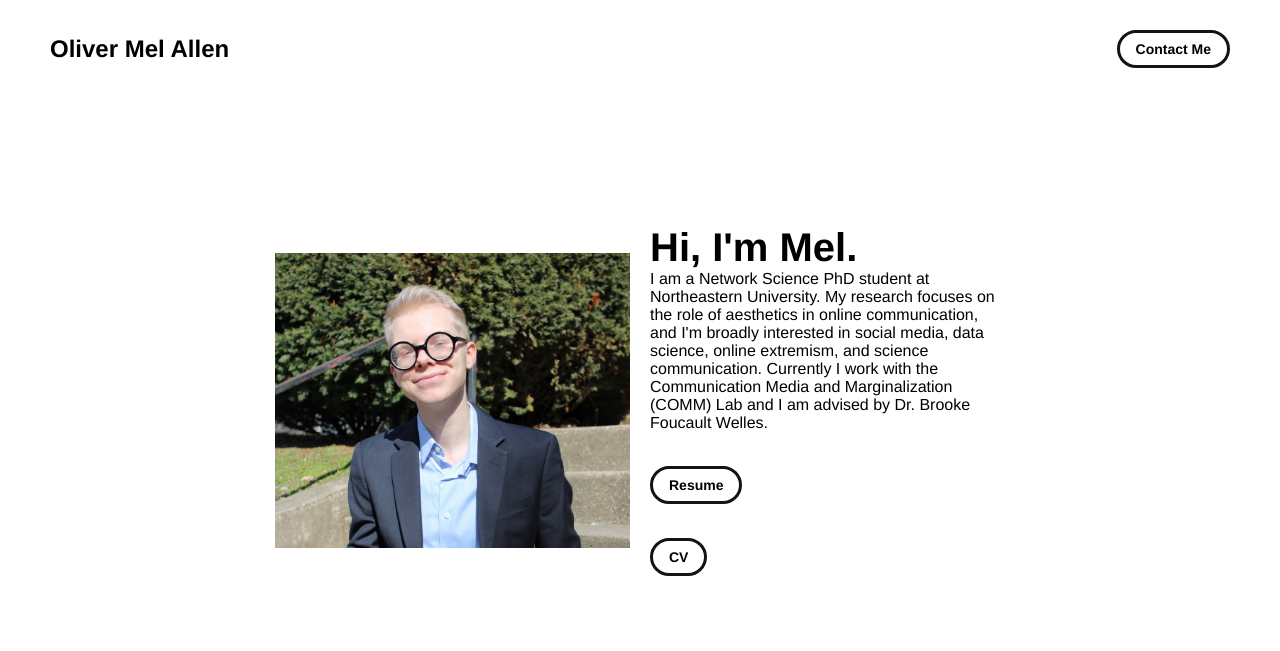
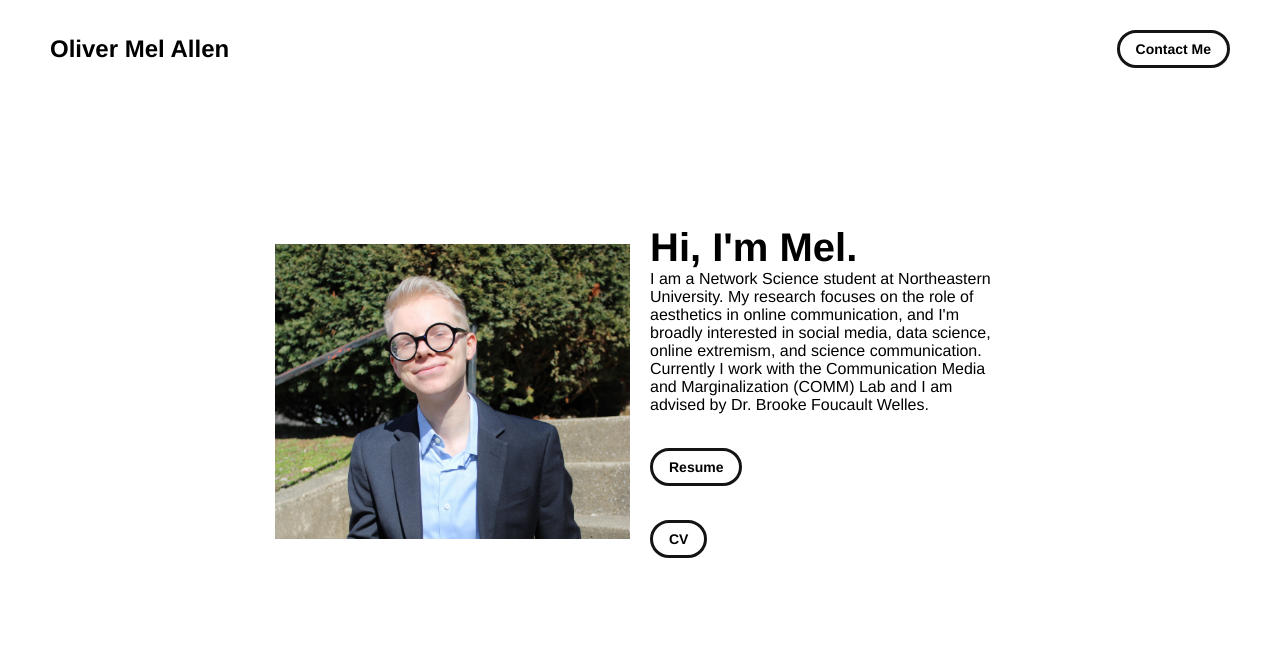
Before and after one commit to olivermallen/olivermallen.github.io, a plain HTML site: page index.html in a window 1280 px wide. Shown: the top 651 px of the page. Drawn offline with Linux system fonts and the light colour scheme.

Commit message:
update bio

```diff
--- a/index.html
+++ b/index.html
@@ -63,7 +63,7 @@
         <div id="portfolio-header-text-container">
             <div class="header-text">
               <span class="main-title">Hi, I'm Mel.</span>
-              <div class="body-text">I am a Network Science PhD student at Northeastern University. My research focuses on the role of aesthetics in online communication,
+              <div class="body-text">I am a Network Science student at Northeastern University. My research focuses on the role of aesthetics in online communication,
                 and I'm broadly interested in social media, data science, online extremism, and science communication. Currently I work with the Communication
                 Media and Marginalization (COMM) Lab and I am advised by Dr. Brooke Foucault Welles. </div>
             </div>
```
